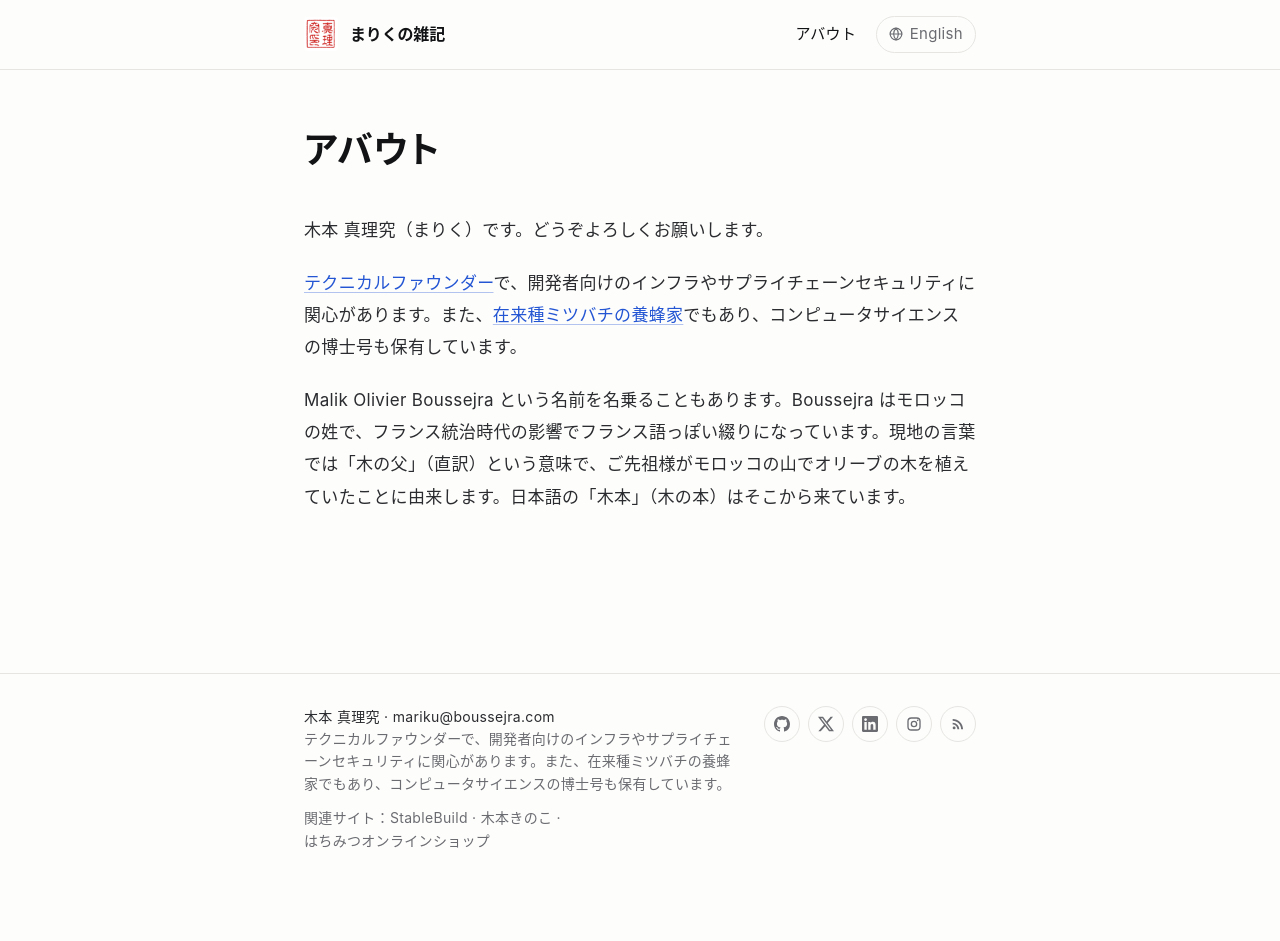
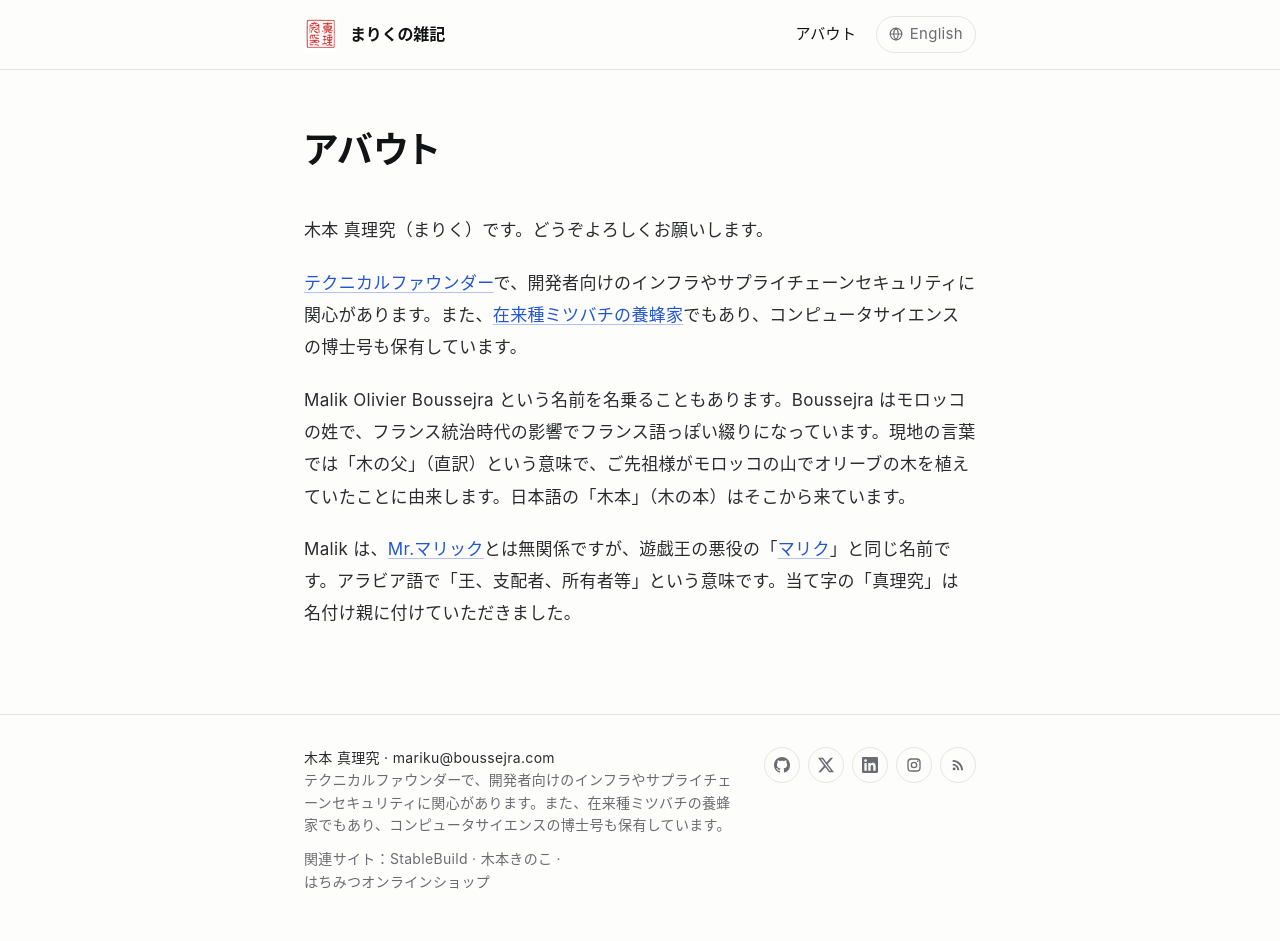
Before and after one commit to malikolivier/malikolivier.github.io, a Jekyll site: the page built from about/ja/index.md, in a window 1280 px wide. Built offline with Jekyll 4.4.1, drawn with Linux system fonts in a browser that asks for light colours; before the commit the page ends 900 px from its top, so only the background shows below that.

Commit message:
Update index

```diff
--- a/about/ja/index.md
+++ b/about/ja/index.md
@@ -9,3 +9,5 @@ language: ja
 [テクニカルファウンダー](https://stablebuild.jp/)で、開発者向けのインフラやサプライチェーンセキュリティに関心があります。また、[在来種ミツバチの養蜂家](https://kimoto-kinoko.jp/)でもあり、コンピュータサイエンスの博士号も保有しています。
 
 Malik Olivier Boussejra という名前を名乗ることもあります。Boussejra はモロッコの姓で、フランス統治時代の影響でフランス語っぽい綴りになっています。現地の言葉では「木の父」（直訳）という意味で、ご先祖様がモロッコの山でオリーブの木を植えていたことに由来します。日本語の「木本」（木の本）はそこから来ています。
+
+Malik は、[Mr.マリック](https://ja.wikipedia.org/wiki/Mr.%E3%83%9E%E3%83%AA%E3%83%83%E3%82%AF)とは無関係ですが、遊戯王の悪役の「[マリク](https://dic.pixiv.net/a/%E3%83%9E%E3%83%AA%E3%82%AF%E3%83%BB%E3%82%A4%E3%82%B7%E3%83%A5%E3%82%BF%E3%83%BC%E3%83%AB)」と同じ名前です。アラビア語で「王、支配者、所有者等」という意味です。当て字の「真理究」は名付け親に付けていただきました。
```
